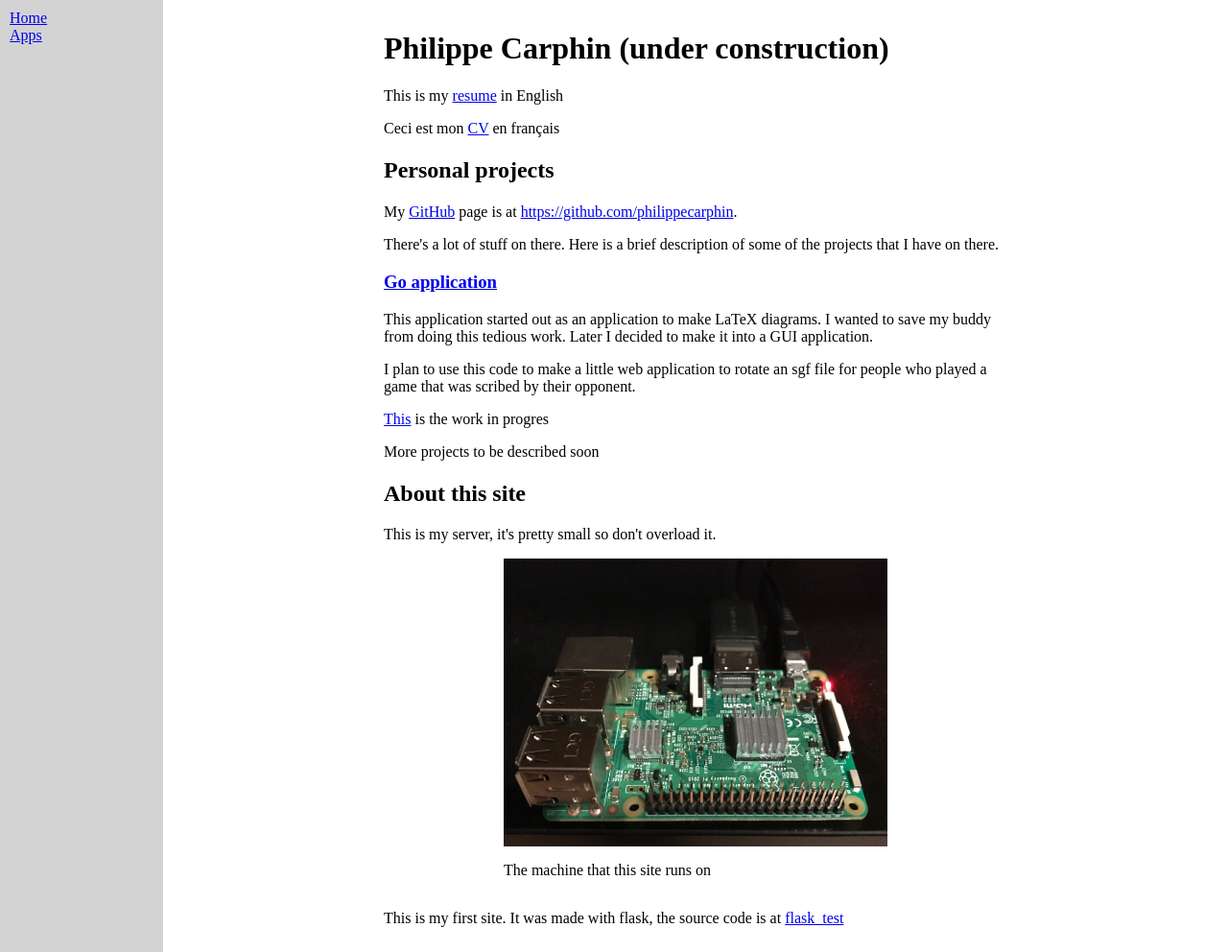
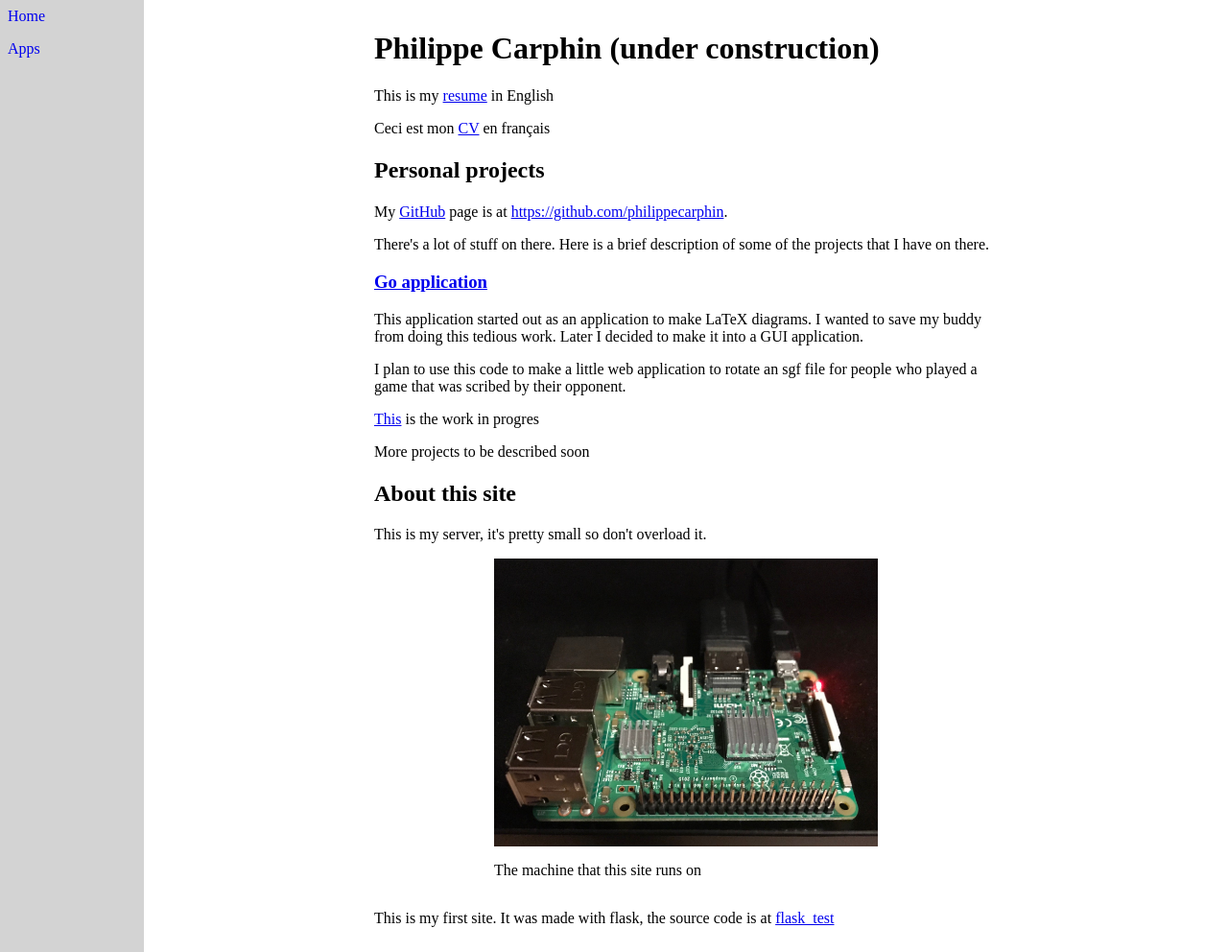
Before and after one commit to PhilippeCarphin/flask_test, a Flask app: page / in a window 1280 px wide. Shown: the whole page at 96% size. Run offline with Flask 2, Linux system fonts and the light colour scheme; parts of the project's set-up code (start-up, migrations or seed data) failed here and were passed over.

Commit message:
Styling links inside sidebar

```diff
--- a/app/static/style.css
+++ b/app/static/style.css
@@ -23,8 +23,12 @@ h1,h2,h3 {
     flex-direction:column;
     max-width: 150px;
     width: wrap_content;
-    padding: 10px;
     background-color:lightgrey;
+}
+
+.sidebar a {
+    text-decoration: none;
+    padding: 8px 8px 8px 8px;
 }
 
 .content {
@@ -33,3 +37,4 @@ h1,h2,h3 {
 	padding:10px;
 	font:"Segoe UI"
 }
+}
```
